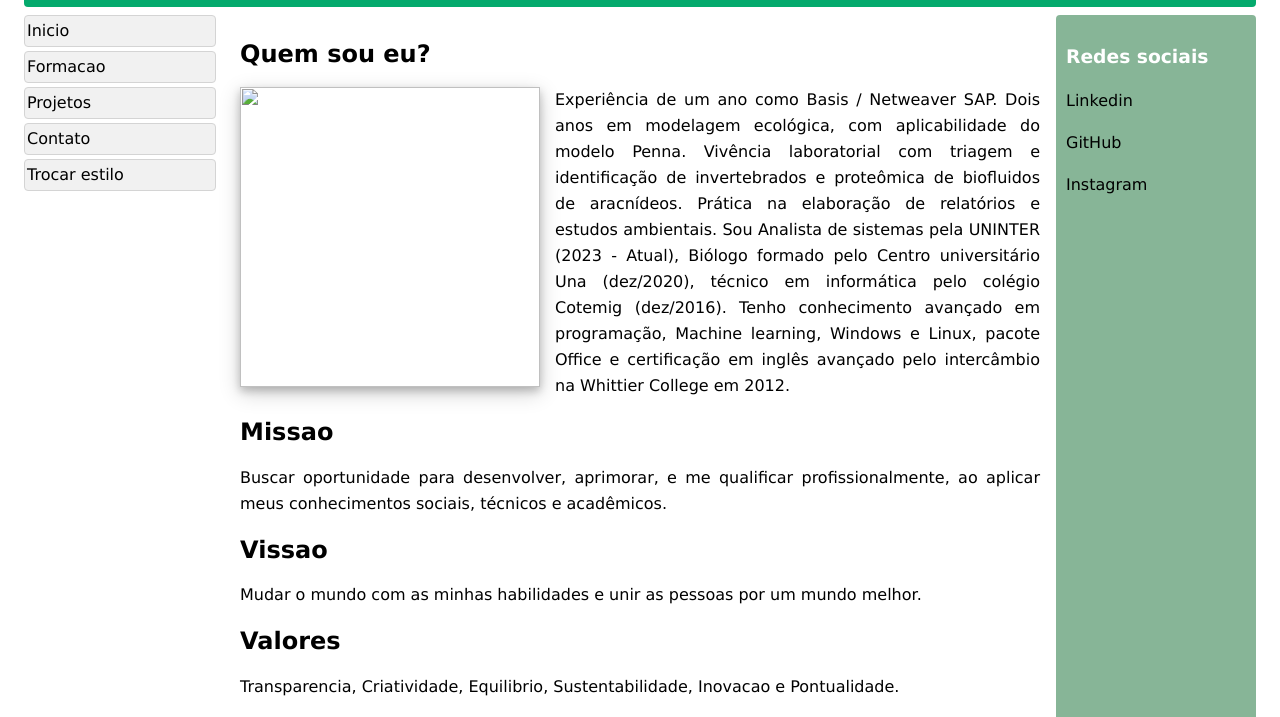
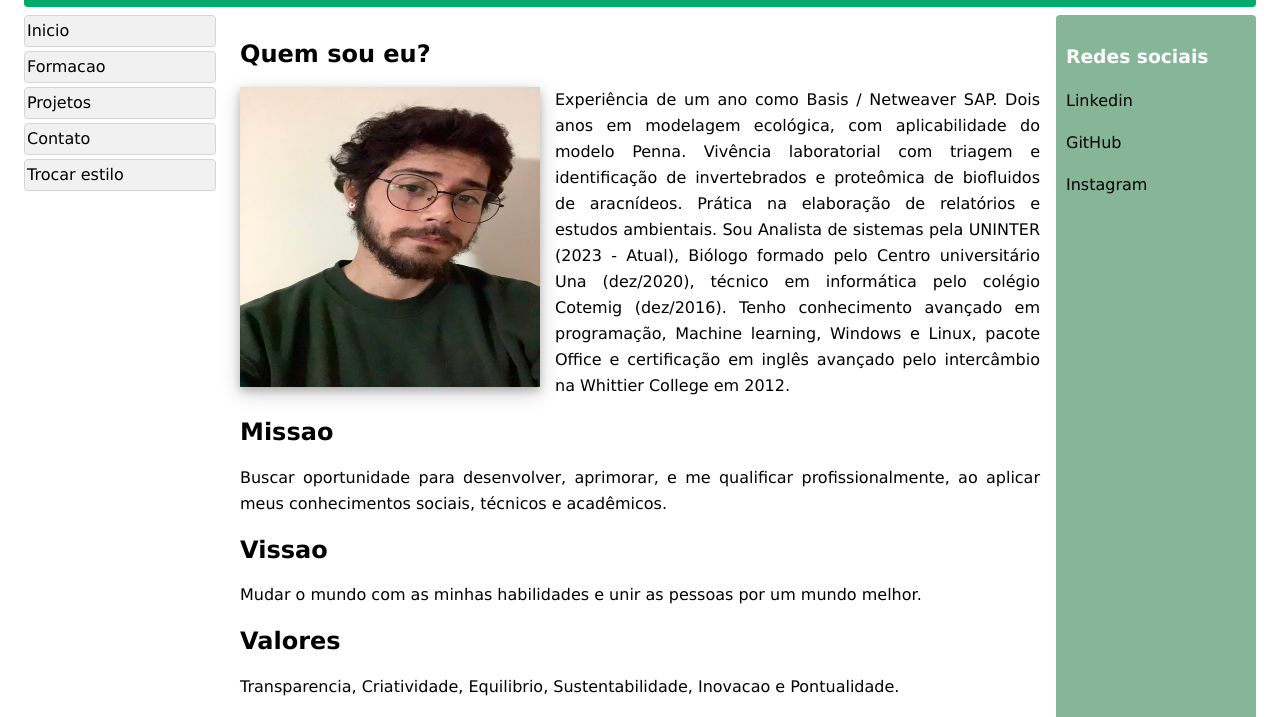
Before and after one commit to YannML/yannCurriculo, a plain HTML site: page index.html in a window 1280 px wide. Shown: the part 73-790 px from the top of the page. Drawn offline with Linux system fonts and the light colour scheme; the site is published under a folder, as on GitHub Pages, so addresses that start at the root find nothing.

Commit message:
Update index.html
image fix

```diff
--- a/index.html
+++ b/index.html
@@ -26,7 +26,7 @@
             <div id="main">
                 <section id="inicio">
                     <h1>Quem sou eu?</h1>
-                        <img src="/fotoperfil.jpg">
+                        <img src="fotoperfil.jpg">
                     <p>Experiência de um ano como Basis / Netweaver SAP. Dois anos em modelagem ecológica, com aplicabilidade do modelo Penna. Vivência laboratorial com triagem e identificação de invertebrados e proteômica de biofluidos de aracnídeos. Prática na elaboração de relatórios e estudos ambientais. Sou Analista de sistemas pela UNINTER (2023 - Atual), Biólogo formado pelo Centro universitário Una (dez/2020), técnico em informática pelo colégio Cotemig (dez/2016). Tenho conhecimento avançado em programação, Machine learning, Windows e Linux, pacote Office e certificação em inglês avançado pelo intercâmbio na Whittier College em 2012. </p>
                     <h2>Missao</h2>
                     <p>Buscar oportunidade para desenvolver, aprimorar, e me qualificar profissionalmente, ao aplicar meus conhecimentos sociais, técnicos e acadêmicos.</p>
```
